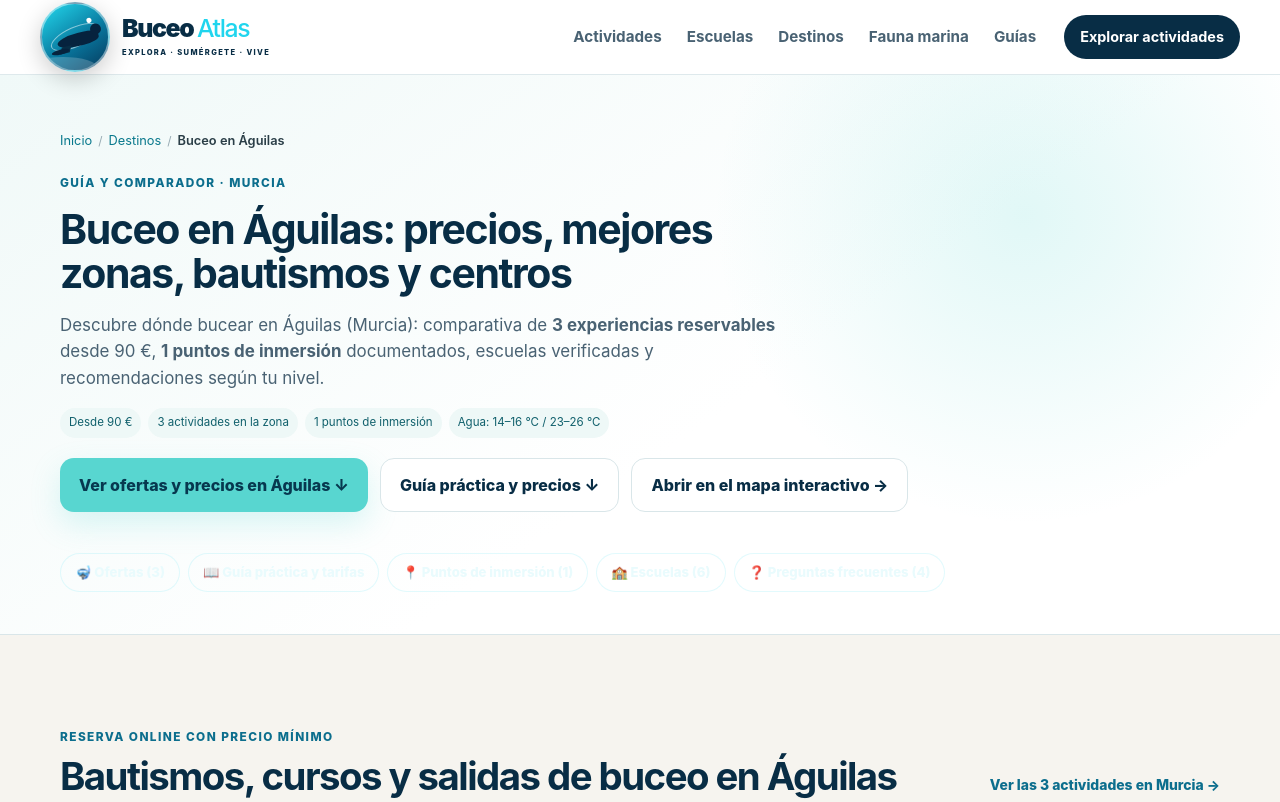
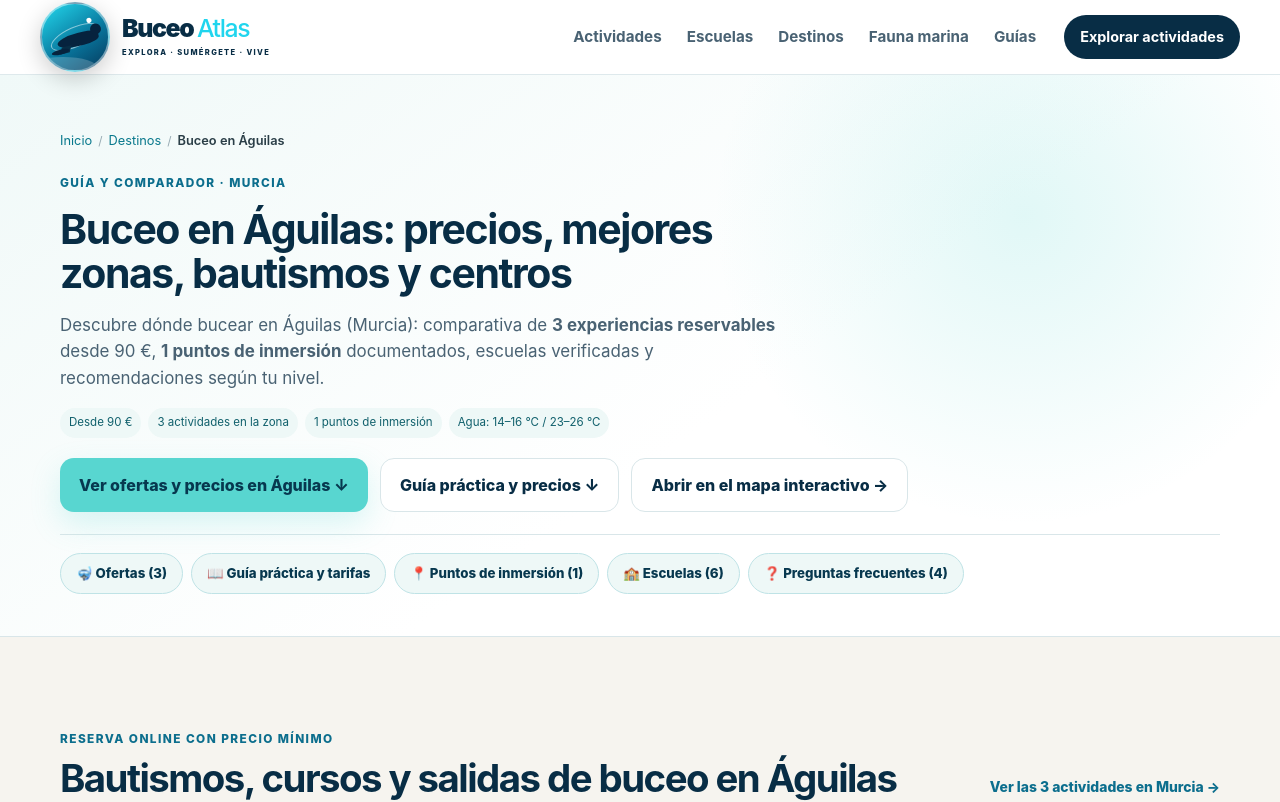
Before and after one commit to poldoria6-droi/buceo, a Next.js app: page /buceo/aguilas in a window 1280 px wide. Shown: the top 802 px of the page. Built offline with nearby package versions, Linux system fonts and the light colour scheme; no server answers.

Commit message:
fix(css): use dark ocean text and soft teal background for destination jump pills

```diff
--- a/app/globals.css
+++ b/app/globals.css
@@ -736,25 +736,26 @@ html, body {
   gap: 8px;
   margin-top: 1.35rem;
   padding-top: 1.15rem;
-  border-top: 1px solid rgba(255, 255, 255, 0.16);
+  border-top: 1px solid var(--line);
 }
 .destination-jump-link {
   display: inline-flex;
   align-items: center;
   gap: 6px;
-  padding: 8px 14px;
+  padding: 9px 15px;
   border-radius: 999px;
-  font-size: 0.82rem;
+  font-size: 0.83rem;
   font-weight: 800;
-  color: #e9fbfd;
-  background: rgba(255, 255, 255, 0.1);
-  border: 1px solid rgba(152, 237, 246, 0.28);
+  color: #07384f;
+  background: #eef8f7;
+  border: 1px solid #bfe3e6;
   text-decoration: none;
-  transition: background 0.15s ease, transform 0.15s ease, border-color 0.15s ease;
+  transition: background 0.15s ease, color 0.15s ease, transform 0.15s ease, border-color 0.15s ease;
 }
 .destination-jump-link:hover {
-  background: rgba(34, 216, 238, 0.22);
-  border-color: rgba(152, 237, 246, 0.65);
+  color: #042b3e;
+  background: #d8f2f0;
+  border-color: #0ca6c2;
   transform: translateY(-1px);
 }
 .destination-section-anchor {
```
